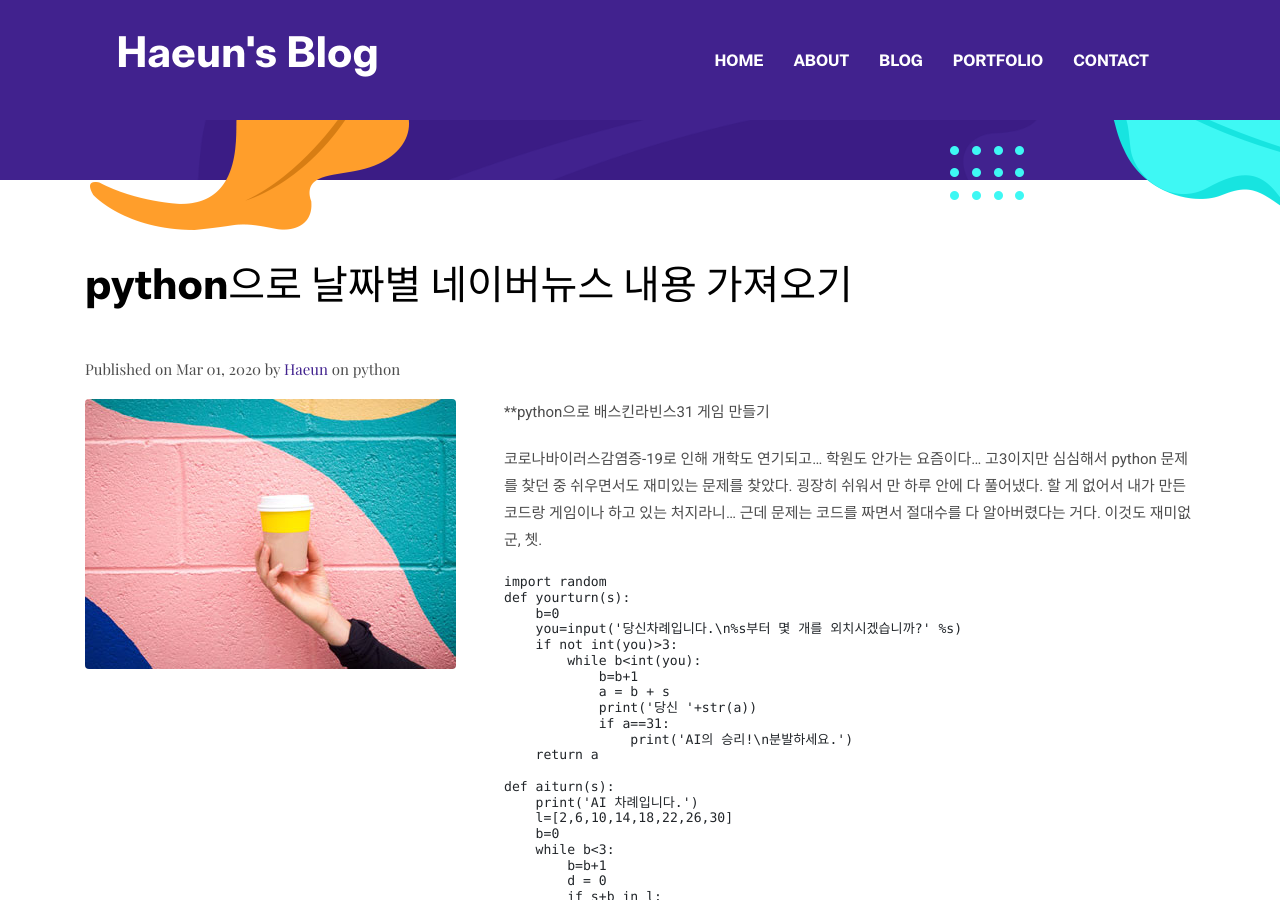
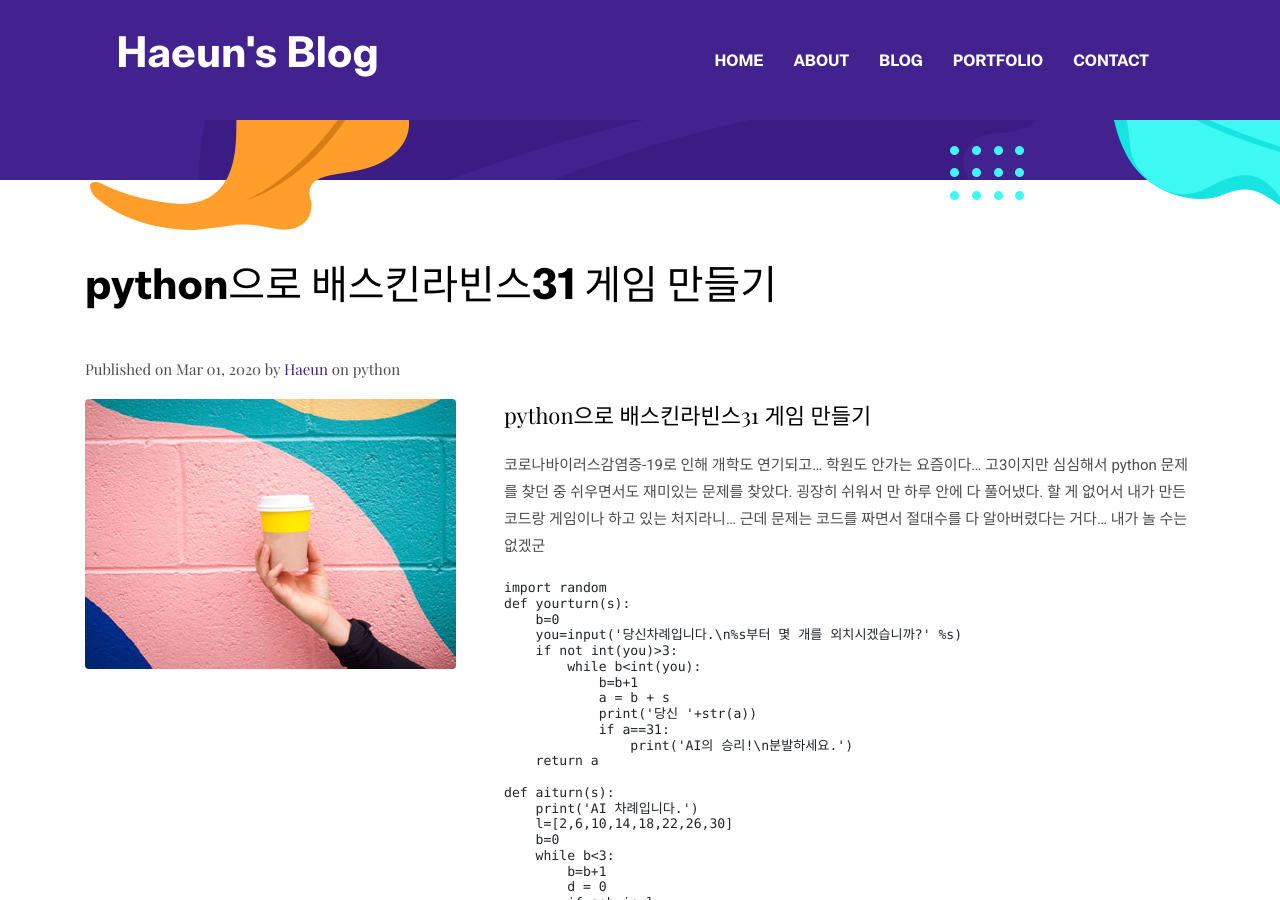
Before and after one commit to cheongsan16/cheongsan16.g, a Jekyll site: the page built from _posts/2020-03-01-baskinrobins.md, in a window 1280 px wide and 900 px high, scrolled down 324 px. Built offline with Jekyll 4.4.1, drawn with Linux system fonts in a browser that asks for light colours; some of the changed text lies outside the part shown.

Commit message:
Update 2020-03-01-baskinrobins.md

````diff
--- a/_posts/2020-03-01-baskinrobins.md
+++ b/_posts/2020-03-01-baskinrobins.md
@@ -1,15 +1,15 @@
 ---
 layout: post
-title:  python으로 날짜별 네이버뉴스 내용 가져오기
+title:  python으로 배스킨라빈스31 게임 만들기
 date:   2020-03-01 07:00:55 +0300
 image:  /assets/images/blog/post-5.jpg
 author: Haeun
 tags:   python
 ---
 
-**python으로 배스킨라빈스31 게임 만들기
+**python으로 배스킨라빈스31 게임 만들기**
 
-코로나바이러스감염증-19로 인해 개학도 연기되고... 학원도 안가는 요즘이다... 고3이지만 심심해서 python 문제를 찾던 중 쉬우면서도 재미있는 문제를 찾았다. 굉장히 쉬워서 만 하루 안에 다 풀어냈다. 할 게 없어서 내가 만든 코드랑 게임이나 하고 있는 처지라니... 근데 문제는 코드를 짜면서 절대수를 다 알아버렸다는 거다. 이것도 재미없군, 쳇.
+코로나바이러스감염증-19로 인해 개학도 연기되고... 학원도 안가는 요즘이다... 고3이지만 심심해서 python 문제를 찾던 중 쉬우면서도 재미있는 문제를 찾았다. 굉장히 쉬워서 만 하루 안에 다 풀어냈다. 할 게 없어서 내가 만든 코드랑 게임이나 하고 있는 처지라니... 근데 문제는 코드를 짜면서 절대수를 다 알아버렸다는 거다... 내가 놀 수는 없겠군
 
 ```ruby
 import random
````
